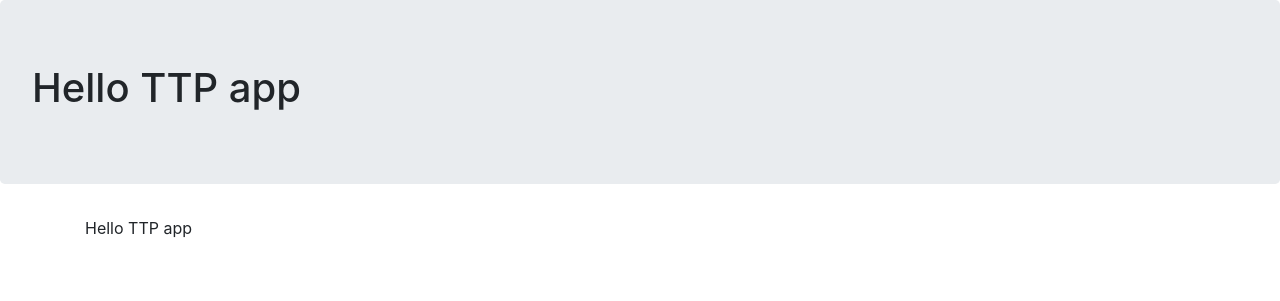
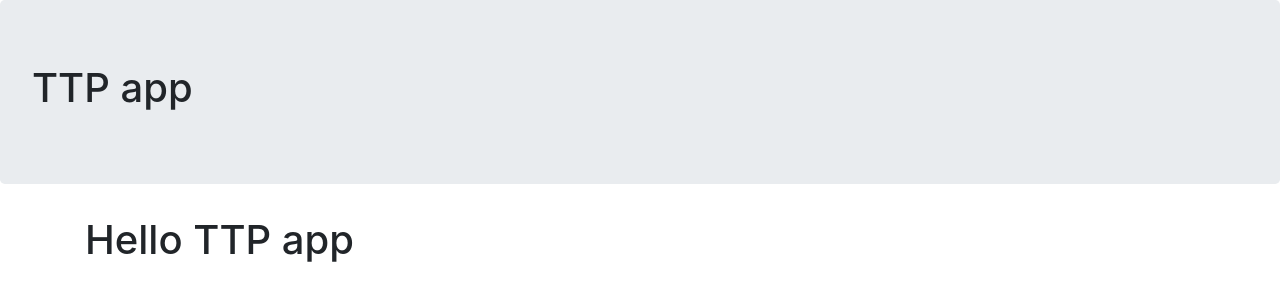
Before and after one commit to kanameg/flask-ttp-app, a Flask app: page / in a window 1280 px wide. Shown: the part 56-357 px from the top of the page. Run offline with Flask 2, Linux system fonts and the light colour scheme; some libraries are stand-ins or nearby versions.

Commit message:
ファイル名修正

```diff
--- a/templates/index.html
+++ b/templates/index.html
@@ -1,7 +1,7 @@
-{% extends 'base.html' %}
+{% extends 'layout.html' %}
 {% block jumbotron %}
-Hello TTP app
+TTP app
 {% endblock %}
 {% block content %}
-Hello TTP app
+<h1>Hello TTP app</h1>
 {% endblock %}
```
Also changed, not shown: templates/layout.html (renamed from templates/base.html).
